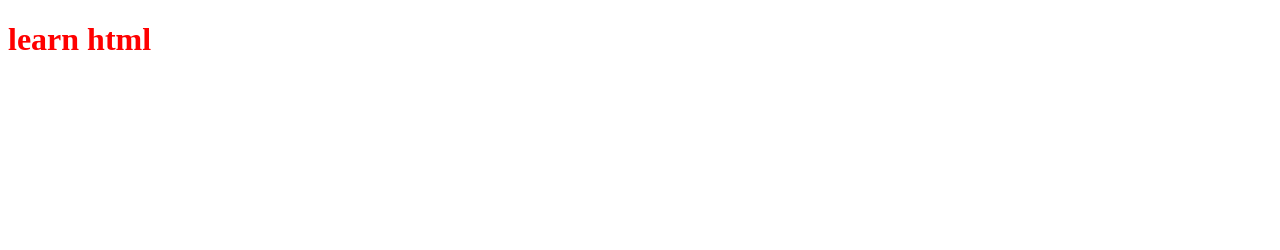
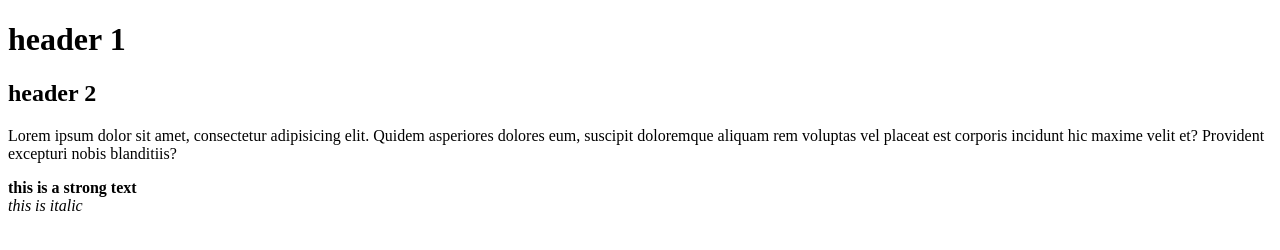
Before and after one commit to ogaibro1/my-first-repo, a plain HTML site: page index.html in a window 1280 px wide. Drawn offline with Linux system fonts and the light colour scheme.

Commit message:
This is my second repo

```diff
--- a/index.html
+++ b/index.html
@@ -3,10 +3,17 @@
 <head>
     <meta charset="UTF-8">
     <meta name="viewport" content="width=device-width, initial-scale=1.0">
-    <link rel="stylesheet" href="style.css">
-    <title>Document</title>
+    <title>My Document</title>
 </head>
 <body>
-    <h1>learn html</h1>
+    <h1>header 1</h1>
+    <h2>header 2</h2>
+    <p>
+        Lorem ipsum dolor sit amet, consectetur adipisicing elit. Quidem asperiores dolores eum, suscipit doloremque aliquam rem voluptas vel placeat est corporis incidunt hic maxime velit et? Provident excepturi nobis blanditiis?
+
+    </p>
+    <strong>this is a strong text</strong>
+    <br>
+    <em>this is italic</em>
 </body>
 </html>
```
